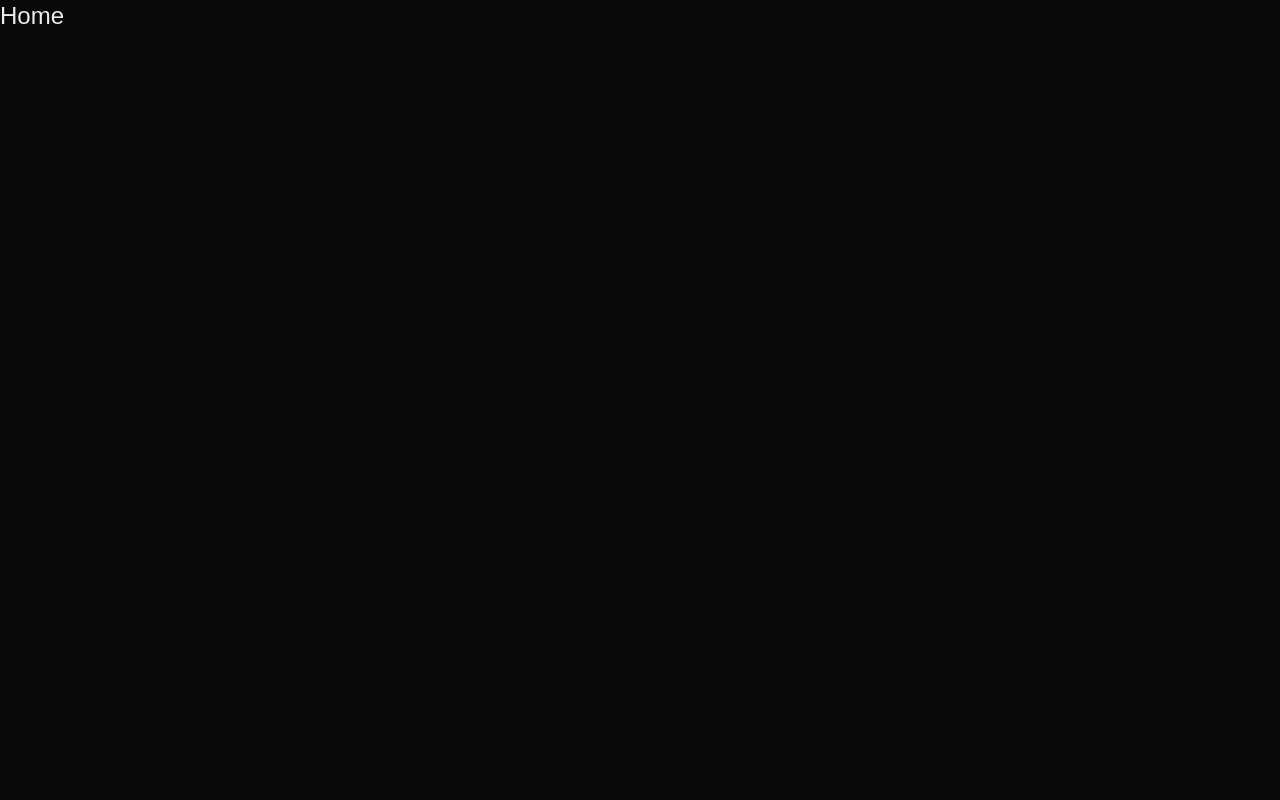
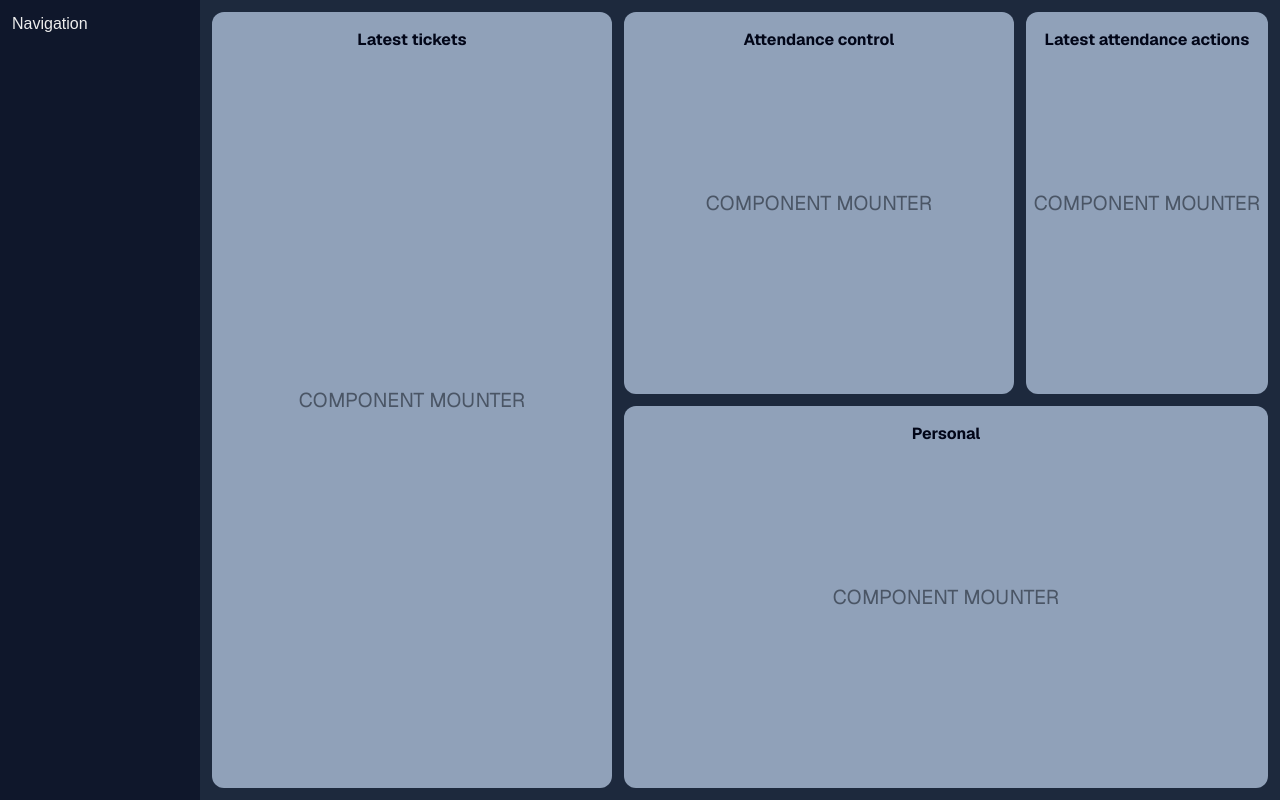
Before and after one commit to AlfredoCode/kore, a Next.js app in the folder frontend/: page / in a window 1280 px wide. Built offline with nearby package versions, Linux system fonts and the light colour scheme.

Commit message:
Added basic layout with Component Mounter placeholders

```diff
--- a/frontend/app/layout.tsx
+++ b/frontend/app/layout.tsx
@@ -1,6 +1,7 @@
 import type { Metadata } from "next";
 import { Geist, Geist_Mono } from "next/font/google";
 import "./globals.css";
+import Navigation from "@/components/Navigation";
 
 const geistSans = Geist({
   variable: "--font-geist-sans",
@@ -27,7 +28,10 @@ export default function RootLayout({
       lang="en"
       className={`${geistSans.variable} ${geistMono.variable} h-full antialiased`}
     >
-      <body className="min-h-full flex flex-col">{children}</body>
+      <body className="flex md:flex-col xl:flex-row min-h-screen">
+        <Navigation />
+        {children}
+      </body>
     </html>
   );
 }
--- a/frontend/app/page.tsx
+++ b/frontend/app/page.tsx
@@ -1,5 +1,28 @@
+import ComponentMounter from "@/components/ComponentMounter";
+
 const Home = () => {
-  return <div className="text-2xl">Home</div>;
+  return (
+    <div className="md:h-full xl:h-screen bg-slate-800 flex-1 w-full flex flex-row p-3 gap-3">
+      <section title="Helpdesk">
+        <ComponentMounter title={"Latest tickets"} width={400} height="full" />
+      </section>
+      <section title="General" className="w-full flex flex-col gap-3">
+        <section title="Attendance" className="flex h-full gap-3">
+          <ComponentMounter
+            title={"Attendance control"}
+            width="full"
+            height="full"
+          />
+          <ComponentMounter
+            title={"Latest attendance actions"}
+            width={400}
+            height="full"
+          />
+        </section>
+        <ComponentMounter title={"Personal"} width="full" height="full" />
+      </section>
+    </div>
+  );
 };
 
 export default Home;
--- /dev/null
+++ b/frontend/components/ComponentMounter.tsx
@@ -0,0 +1,44 @@
+import React from "react";
+
+interface ComponentMounterProps {
+  width?: number | string | null;
+  height?: number | string | null;
+  title?: string | null;
+  component?: React.ReactNode | null;
+}
+
+const ComponentMounter = ({
+  title,
+  width,
+  height,
+  component,
+}: ComponentMounterProps) => {
+  const className = `bg-slate-400 rounded-xl flex items-center justify-center relative flex-col overflow-hidden
+    ${typeof width === "string" ? `w-${width}` : "w-auto"}
+    ${typeof height === "string" ? `h-${height}` : "h-auto"}`;
+
+  const style: React.CSSProperties = {};
+  if (typeof width === "number") style.width = `${width}px`;
+  if (typeof height === "number") style.height = `${height}px`;
+
+  return (
+    <div className={className} style={style}>
+      {component ? (
+        <>{component}</>
+      ) : (
+        <>
+          {title && (
+            <span className="text-slate-950 font-sans text-[1em] top-[1em] absolute font-bold">
+              {title}
+            </span>
+          )}
+          <span className="text-gray-600 font-sans text-[1.25em] uppercase">
+            Component Mounter
+          </span>
+        </>
+      )}
+    </div>
+  );
+};
+
+export default ComponentMounter;
--- /dev/null
+++ b/frontend/components/Navigation.tsx
@@ -0,0 +1,11 @@
+import React from "react";
+
+const Navigation = () => {
+  return (
+    <div className="bg-slate-900 md:order-2 xl:order-0 self-end md:w-full md:py-3 xl:px-3 xl:h-screen xl:w-[200px]">
+      Navigation
+    </div>
+  );
+};
+
+export default Navigation;
```
